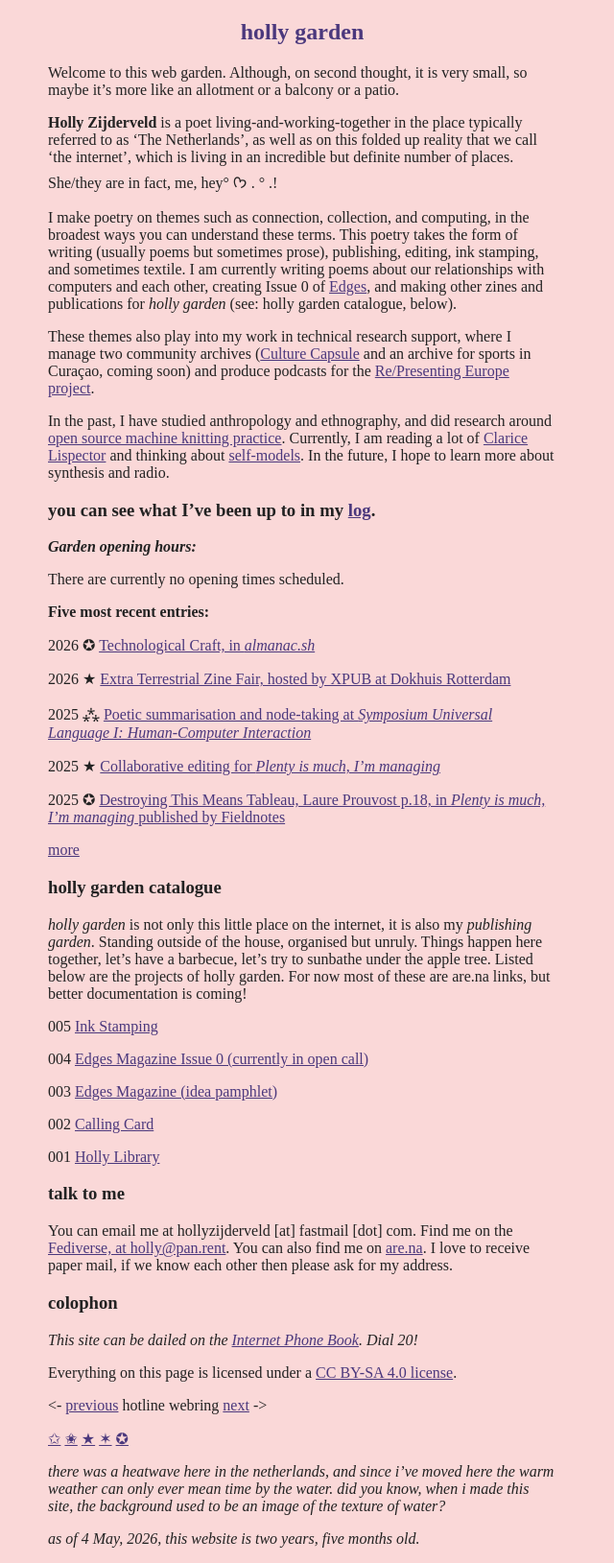
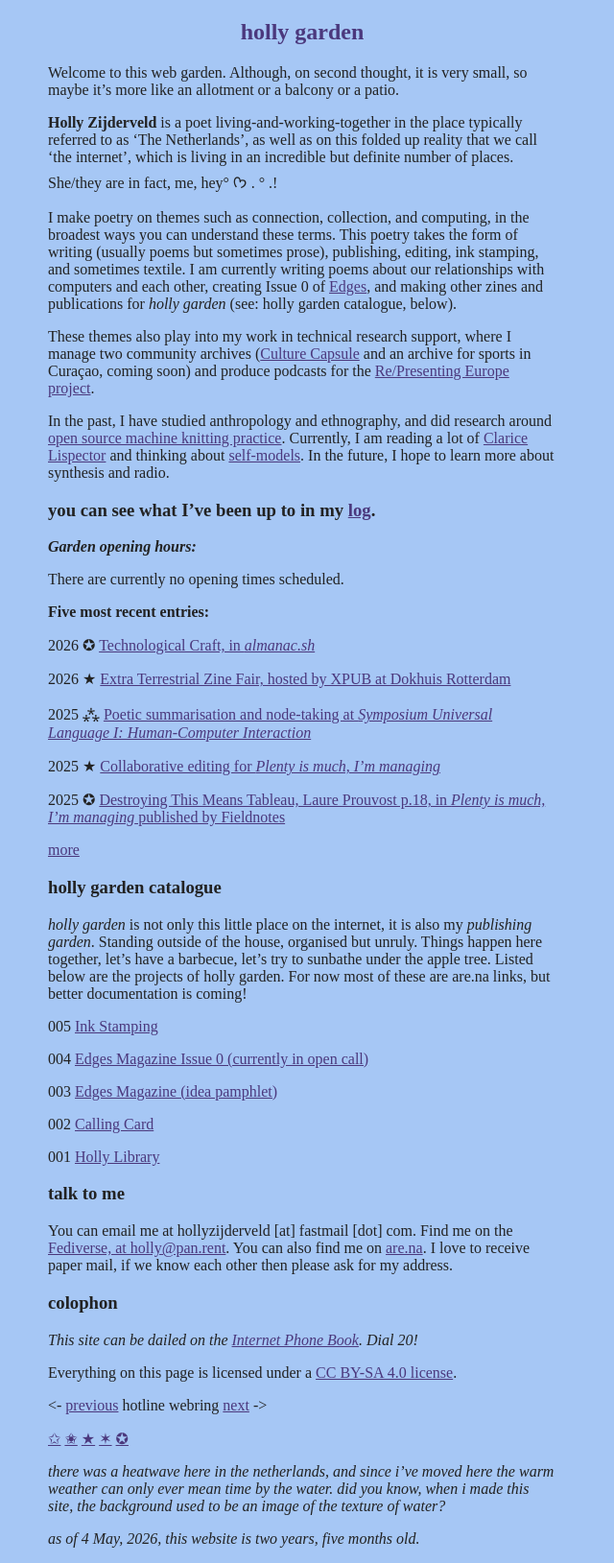
Before and after one commit to hollyz1jderveld/hollyz1jderveld.github.io, a Jekyll site: the page built from index.md, in a window 1280 px wide. Shown: the whole page at 96% size, without its empty margins (0-640 px from the left). Built offline with Jekyll 4.4.1, drawn with Linux system fonts in a browser that asks for light colours; some web fonts are replaced; Markdown is read by kramdown in place of the engine named in the settings; our own code applies the rules of GitHub Pages for plain Markdown files.

Commit message:
Update style.css

```diff
--- a/assets/css/style.css
+++ b/assets/css/style.css
@@ -1,6 +1,6 @@
 body {
     color:#222222;
-    background-color: #fad8d8;
+    background-color: #a6c7f5;
     margin-left: 50px;
     margin-right: 700px;
 }
```
